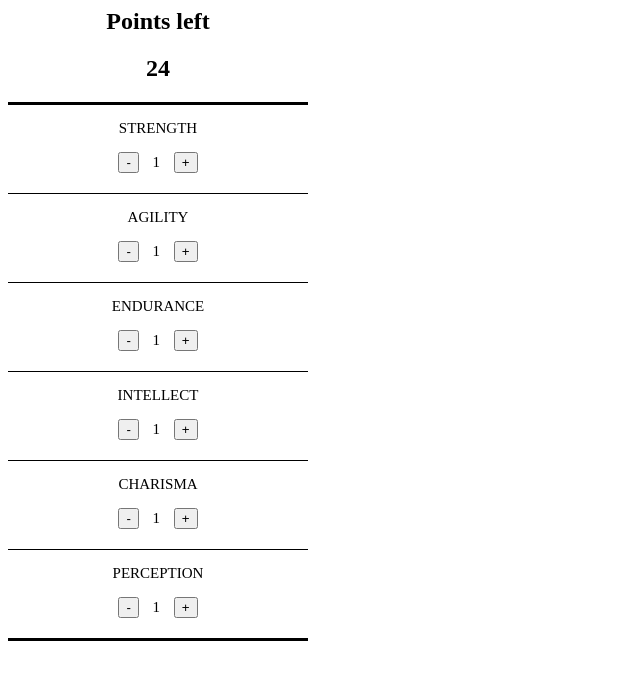
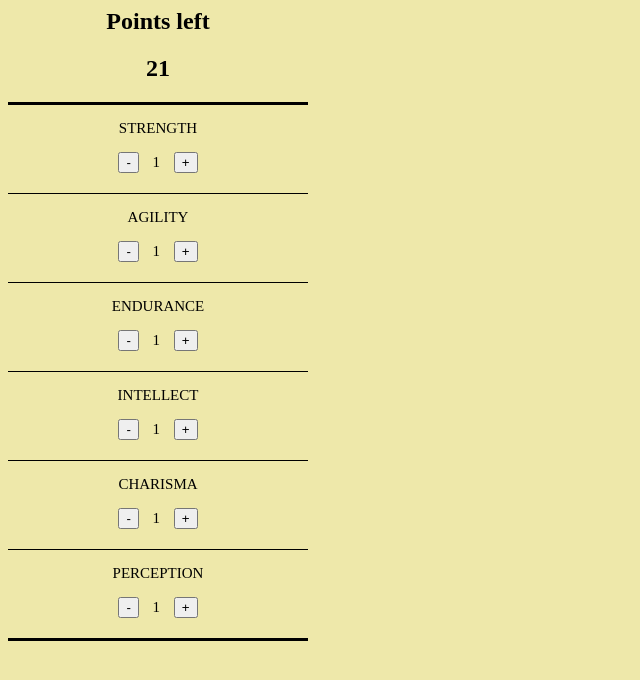
Before and after one commit to jacob-plumb/text_rpg, a plain HTML site: page index.html in a window 1280 px wide. Shown: the whole page, without its empty margins (0-640 px from the left). Drawn offline with nearby package versions, Linux system fonts and the light colour scheme.

```diff
--- a/script.js
+++ b/script.js
@@ -16,7 +16,7 @@
   //Math.random();
   //parseInt();
 
-  var pointPool = 24;
+  var pointPool = 21;
 
   var player = {
     str: 1,
--- a/style.css
+++ b/style.css
@@ -1,3 +1,7 @@
+body {
+  background-color: #eee8aa;
+}
+
 .bigDiv {
   text-align: center;
   width: 300px;
```
